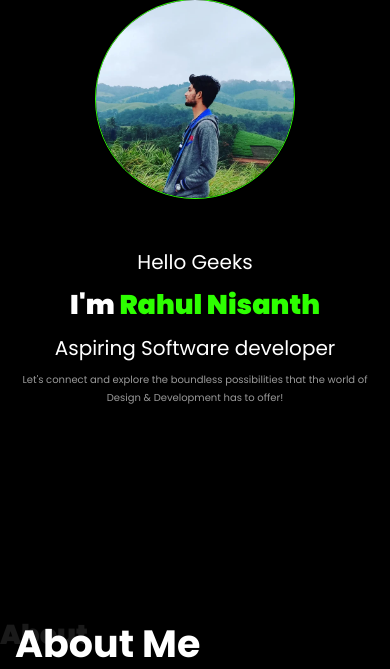
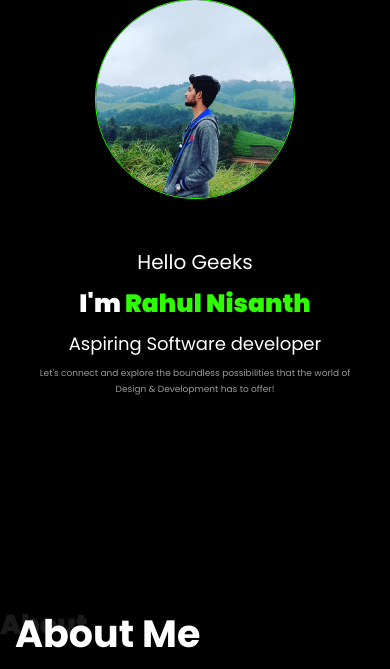
Before and after one commit to Rahulnisanth/Portfolio, a Flask app: page / in a window 390 px wide. Shown: the part 115-784 px from the top of the page. Run offline with Flask 3, Linux system fonts and the light colour scheme; some libraries are stand-ins or nearby versions; some web fonts are replaced.

Commit message:
v3.0.0-final

```diff
--- a/templates/index.html
+++ b/templates/index.html
@@ -13,6 +13,22 @@
     <link rel="stylesheet" href="static/css/flaticon.css">
     <link rel="stylesheet" href="static/css/icomoon.css">
     <link rel="stylesheet" href="static/css/style.css">
+    <style>
+        @media (max-width: 500px) {
+            #sizer1 {
+                font-size: 25px !important;
+            }
+
+            #sizer2 {
+                font-size: 18px !important;
+                /* Changed 'font-family' to 'font-size' */
+            }
+
+            #sizer3 {
+                font-size: 9px !important;
+            }
+        }
+    </style>
 </head>
 
 <body data-spy="scroll" data-target=".site-navbar-target" data-offset="300">
@@ -39,9 +55,9 @@
                 <div class="col-md-7 ftco-animate text-center">
                     <img id="profile--image" src="static/images/rahul.jpg">
                     <h5>Hello Geeks</h4>
-                        <h2 style="font-size: 27px !important;" id="sizer1">I'm <span>Rahul Nisanth</span></h2>
-                        <h3 style="font-size: 20px !important;" id="sizer2">Aspiring Software developer</h3>
-                        <p style="font-size: 10px !important;" id="sizer3">Let's connect and explore the boundless
+                        <h2 id="sizer1">I'm <span>Rahul Nisanth</span></h2>
+                        <h3 id="sizer2">Aspiring Software developer</h3>
+                        <p id="sizer3">Let's connect and explore the boundless
                             possibilities that the world of <br />
                             Design &
                             Development
```
Also changed, not shown: static/images/project-6.png (deleted).
